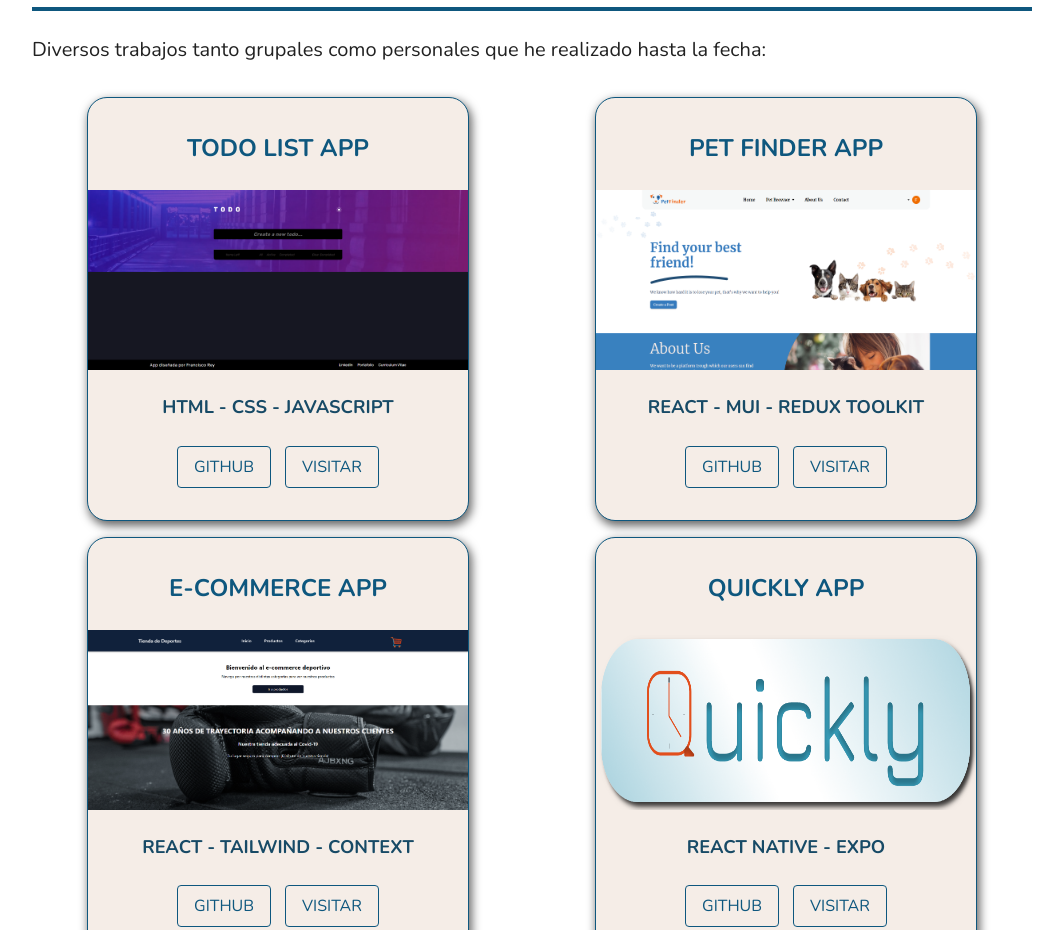
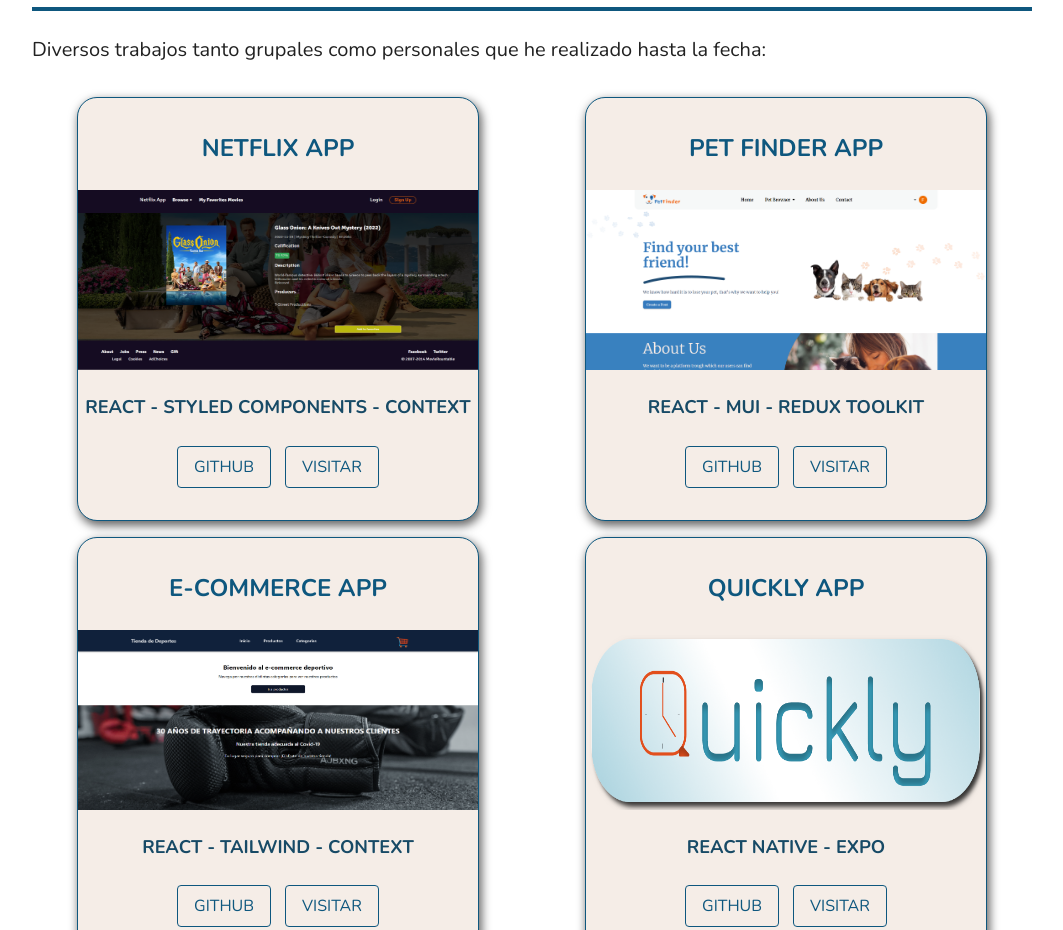
Before and after one commit to franrey98/portafolio-new, a React (Vite) app: page / in a window 1280 px wide. Shown: the part 1863-2793 px from the top of the page, without its empty margins (108-1171 px from the left). Built offline with nearby package versions, Linux system fonts and the light colour scheme.

Commit message:
add new project

```diff
--- a/src/components/ProjectCard.jsx
+++ b/src/components/ProjectCard.jsx
@@ -29,7 +29,7 @@
       </Typography>
       <Stack sx={{ padding: "0px" }}>
         <img
-          style={{ width: "380px", height: "180px" }}
+          style={{ width: "400px", height: "180px" }}
           src={infoCard?.img}
           alt="imgprojects"
         />
--- a/src/components/Projects.jsx
+++ b/src/components/Projects.jsx
@@ -23,11 +23,11 @@
     url: "https://ecommerce-deportivo.netlify.app/",
   },
   {
-    name: "Todo List",
+    name: "Netflix",
     img: todoapp,
-    tech: "HTML - CSS - JAVASCRIPT",
-    github: "https://github.com/franrey98/Proyecto-para-portafolio-2",
-    url: "https://apptodorey.netlify.app/",
+    tech: "REACT - STYLED COMPONENTS - CONTEXT",
+    github: "https://github.com/franrey98/netflix-app",
+    url: "https://netflix-app-eta.vercel.app/",
   },
   {
     name: "Quickly",
```
Also changed, not shown: src/img/todoapp.png.
